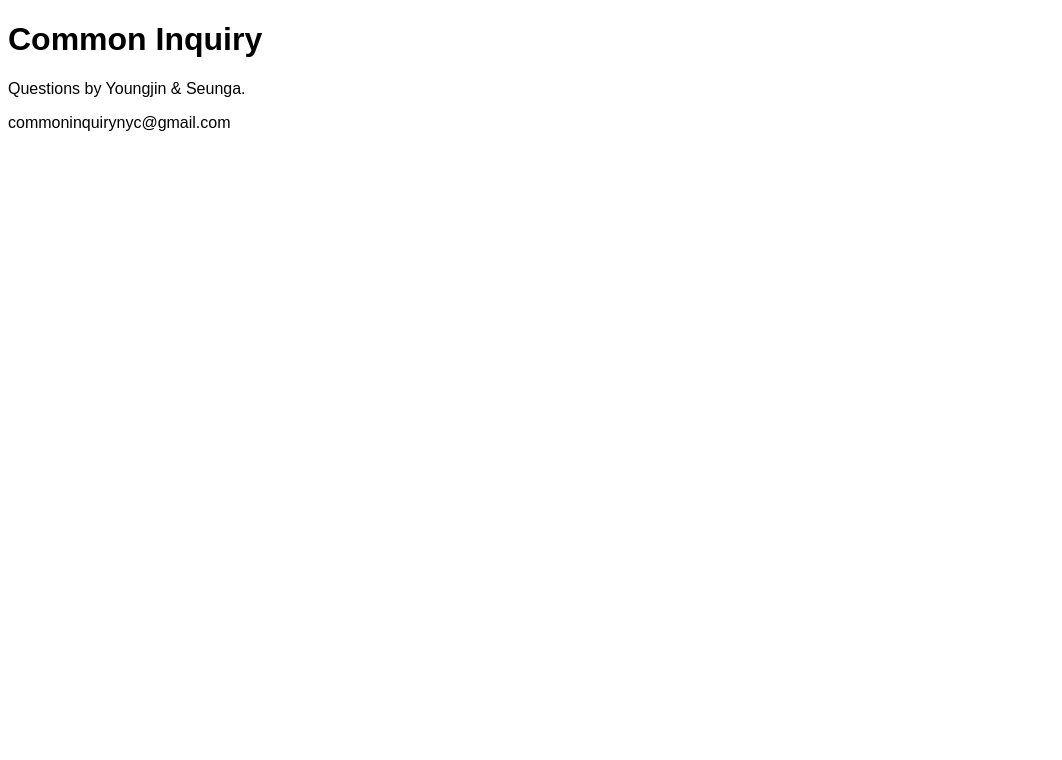
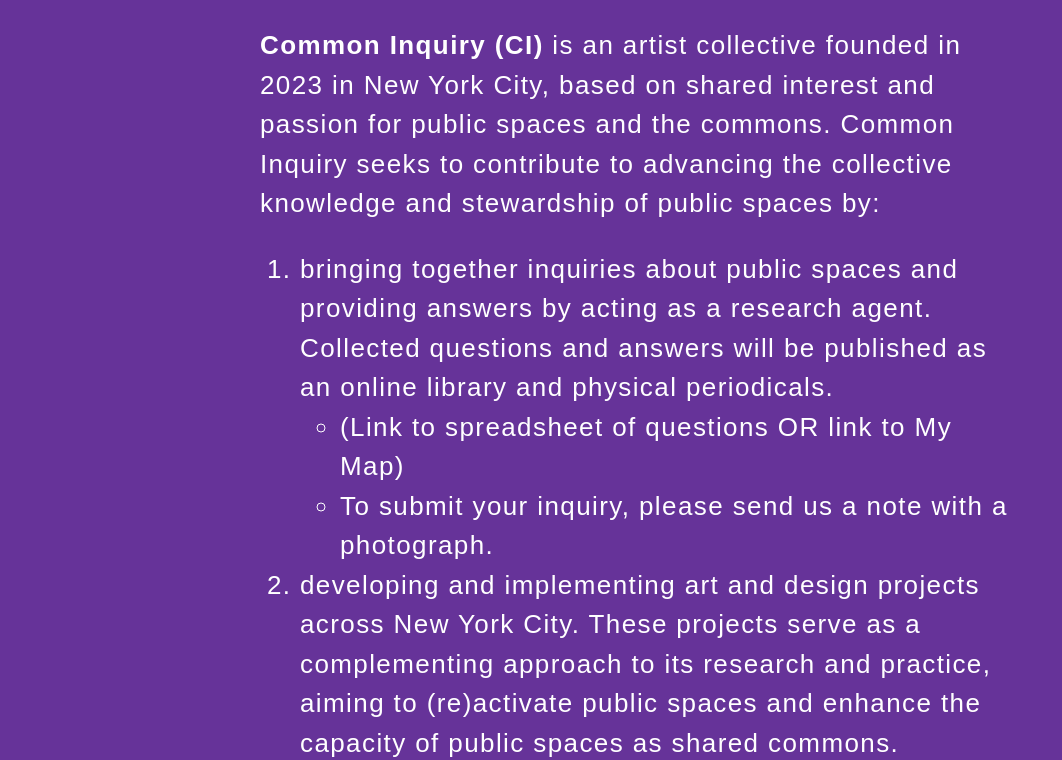
Before and after one commit to thepmac/commoninquiry, a plain HTML site: page index.html in a window 1280 px wide. Shown: the top 760 px of the page, without its empty margins (0-1062 px from the left). Drawn offline with Linux system fonts and the light colour scheme.

Commit message:
rebeccapurple

```diff
--- a/index.html
+++ b/index.html
@@ -8,8 +8,20 @@
     <script src="scripts.js" defer></script>
 </head>
 <body>
-    <h1>Common Inquiry</h1>
-    <p>Questions by Youngjin & Seunga.</p>
-    <p>commoninquirynyc@gmail.com</p>
+    <p><em>Common Inquiry (CI)</em> is an artist collective founded in 2023 in New York City, based on shared interest and passion for public spaces and the commons. Common Inquiry seeks to contribute to advancing the collective knowledge and stewardship of public spaces by:</p>
+    <ol>
+        <li>bringing together inquiries about public spaces and providing answers by acting as a research agent. Collected questions and answers will be published as an online library and physical periodicals.
+            <ul>
+                <li>(Link to spreadsheet of questions OR link to My Map)</li>
+                <li>To submit your inquiry, please send us a note with a photograph. </li>
+            </ul>
+        </li>
+        <li>developing and implementing art and design projects across New York City. These projects serve as a complementing approach to its research and practice, aiming to (re)activate public spaces and enhance the capacity of public spaces as shared commons.
+            <ul>
+                <li>Currently we are working on Lost & Found, a multimedia storytelling project to chronicle the tales of MTA riders in New York City through site-specific installation. This project recognizes the significance of personal narratives in shaping the collective urban experience. Beyond documentation, the project aims to cultivate a sense of ownership toward urban surroundings, inspire appreciation for often-overlooked urban details, and co-develop new narratives that capture the essence of urban life. To submit your Lost & Found story, please send us a note. </li>
+            </ul>
+        </li>
+    </ol>
+    <p>Contact us (mailto: commoninquirynyc@gmail.com)</p>
 </body>
 </html>
--- a/styles.css
+++ b/styles.css
@@ -1,3 +1,30 @@
+@media (max-width: 799px) {
+    body {
+        width: 100%;
+        font-size: 18px;
+        padding: 20px;
+        letter-spacing: 1px;
+    }
+}
+
+@media (min-width: 800px) {
+    body {
+        width: 760px;
+        font-size: 26px;
+        letter-spacing: 1.4px;
+    }
+}
+
 body {
-    font-family: sans-serif, serif, monospace;
+    margin: auto;
+    font-family: "Arial", sans-serif, serif, monospace;
+    line-height: 1.52;
+    box-sizing: border-box;
+    color: #ffffff;
+    background-color: #663399;
 }
+
+em {
+    font-style: normal;
+    font-weight: bold;
+}
```
